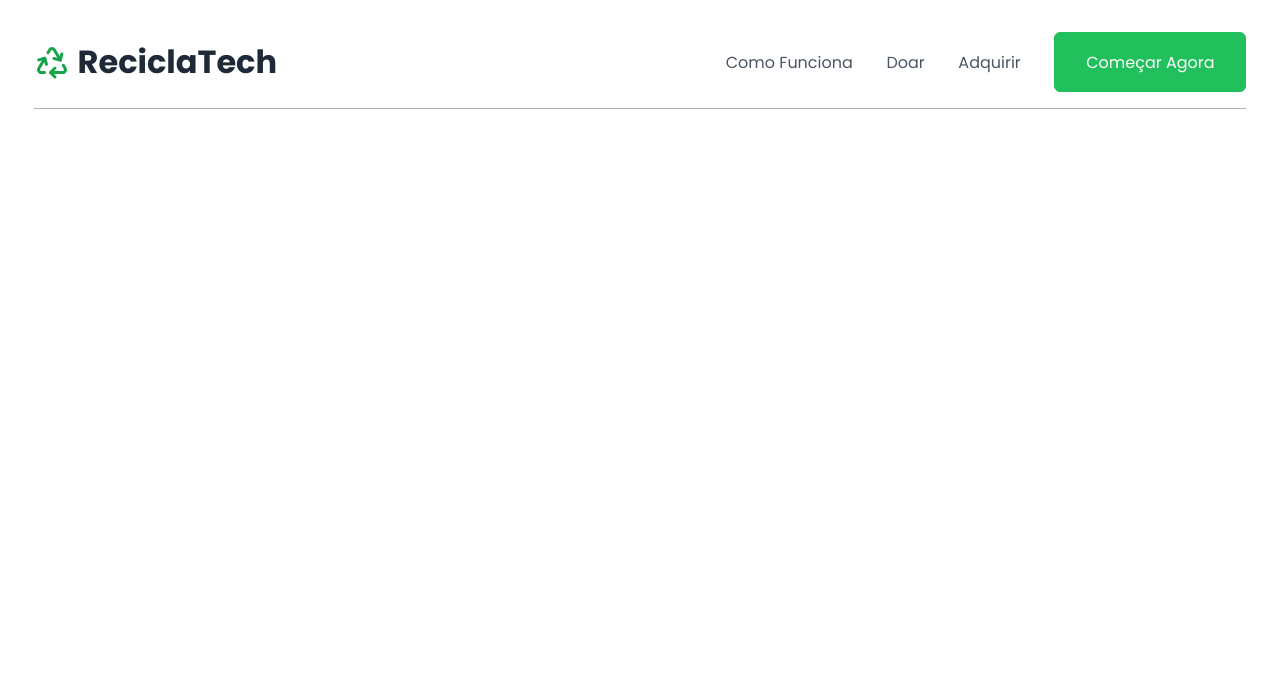
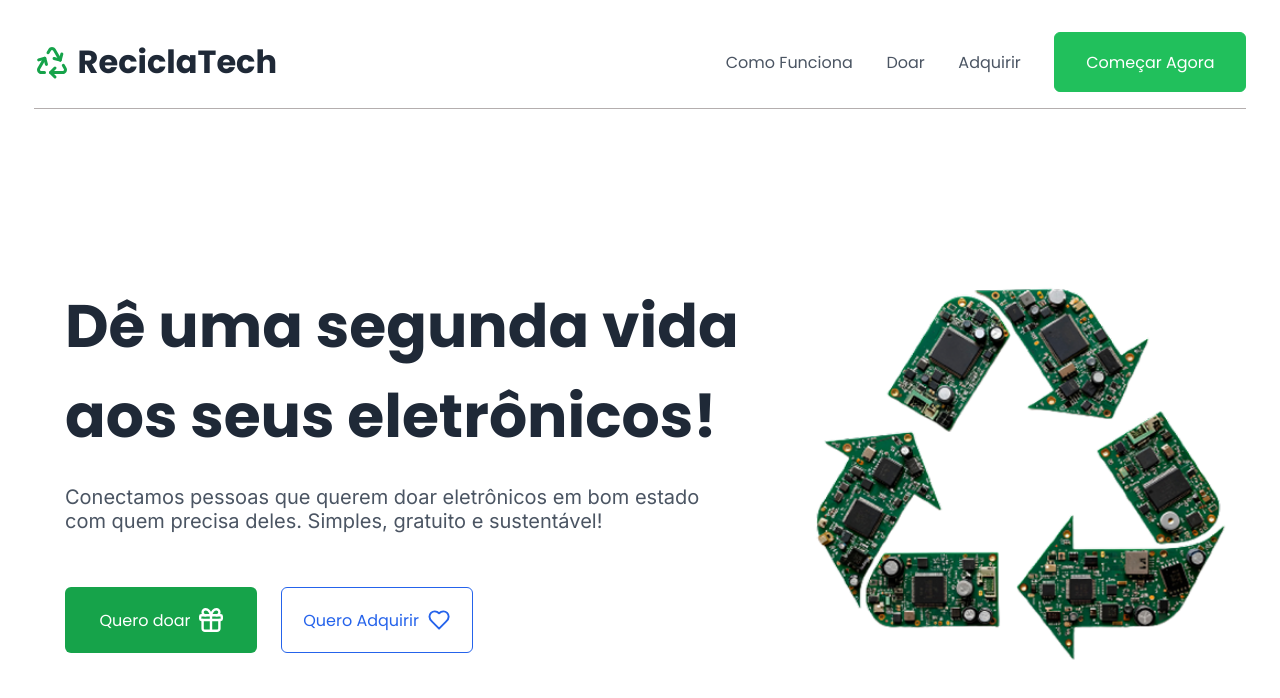
Before and after one commit to MrClaro/recicla-tech, a plain HTML site: page index.html in a window 1280 px wide. Drawn offline with Linux system fonts and the light colour scheme.

Commit message:
feat: adiciona hero section do projeto

```diff
--- a/index.html
+++ b/index.html
@@ -40,5 +40,41 @@
     </header>
     <hr class="header-divider" />
     <main class="hero-section"></main>
+
+    <!-------------------->
+    <!--- HERO SECTION --->
+    <!-------------------->
+    <section class="hero-section">
+      <div class="hero-content-wrapper">
+        <div class="hero-texts">
+          <h1 class="hero-title">Dê uma segunda vida aos seus eletrônicos!</h1>
+
+          <h4 class="hero-text">
+            Conectamos pessoas que querem doar eletrônicos em bom estado com
+            quem precisa deles. Simples, gratuito e sustentável!
+          </h4>
+        </div>
+
+        <div class="hero-actions">
+          <a href="#doacao" class="donate-button">
+            Quero doar
+            <img src="./public/gift-icon.svg" alt="" aria-hidden="true" />
+          </a>
+
+          <a href="#aquisicao" class="acquire-button">
+            Quero Adquirir
+            <img src="./public/heart-icon.svg" alt="" aria-hidden="true" />
+          </a>
+        </div>
+      </div>
+
+      <img
+        src="./public/reciclagem.png"
+        alt="Símbolo de reciclagem feito com placas de circuito eletrônico."
+        class="hero-image"
+      />
+    </section>
+    <section></section>
+    <section></section>
   </body>
 </html>
--- /dev/null
+++ b/styles/_hero-section.scss
@@ -0,0 +1,83 @@
+.hero-section {
+  display: flex;
+  justify-content: center;
+  align-items: center;
+  margin: 1.25rem 1.25rem 6.25rem 3.125rem;
+  gap: 3rem;
+
+  .hero-image {
+    height: 28.25rem;
+    width: 28.25rem;
+  }
+}
+
+.hero-content-wrapper {
+  display: flex;
+  flex-direction: column;
+  gap: 3.4rem;
+}
+
+.hero-texts {
+  display: flex;
+  flex-direction: column;
+
+  gap: 1.5rem;
+
+  width: 42.5rem;
+
+  .hero-title {
+    max-width: 100%;
+    font-size: 3.75rem;
+    font-weight: 700;
+    color: #1f2937;
+    letter-spacing: 0;
+  }
+
+  .hero-text {
+    color: #4b5563;
+    font-family: "Inter", sans-serif;
+    font-weight: 400;
+    font-size: 1.25rem;
+    letter-spacing: 0;
+  }
+}
+
+.hero-actions {
+  display: flex;
+  gap: 1.5rem;
+
+  a {
+    display: flex;
+    justify-content: center;
+    align-items: center;
+    gap: 0.5rem;
+
+    text-decoration: none;
+    padding: 2rem 1.25rem;
+
+    width: 12rem;
+    height: 3.75rem;
+
+    border-radius: 0.375rem;
+    font-size: 1rem;
+    font-weight: 400;
+
+    border: 1px solid transparent;
+
+    img {
+      width: 1.5rem;
+      height: 1.5rem;
+    }
+  }
+
+  .donate-button {
+    color: #ffffff;
+    background-color: #16a34a;
+  }
+
+  .acquire-button {
+    color: #2563eb;
+    background-color: transparent;
+    border-color: #2563eb;
+  }
+}
```
Also changed, not shown: public/gift-icon.svg (added), public/heart-icon.svg (added), public/reciclagem.png (added).
